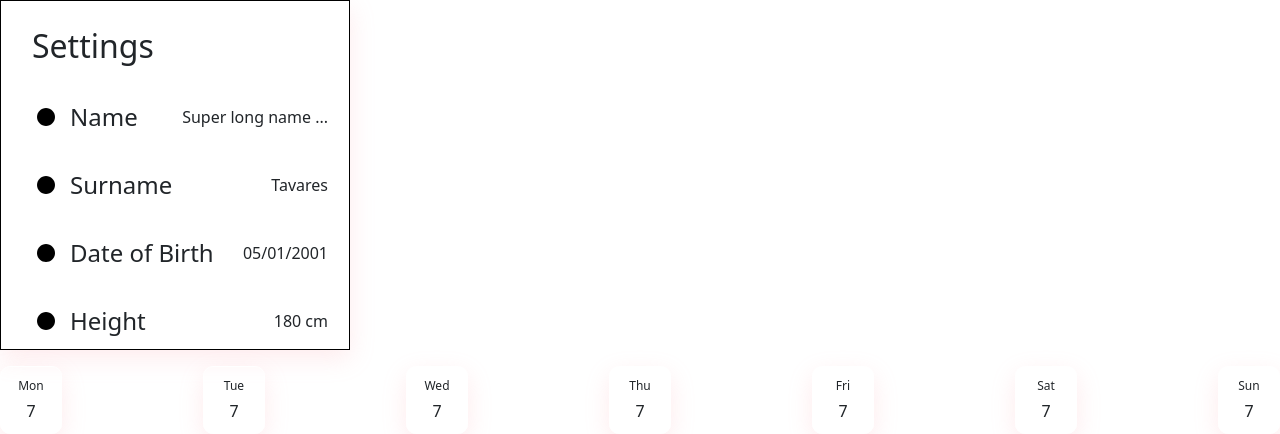
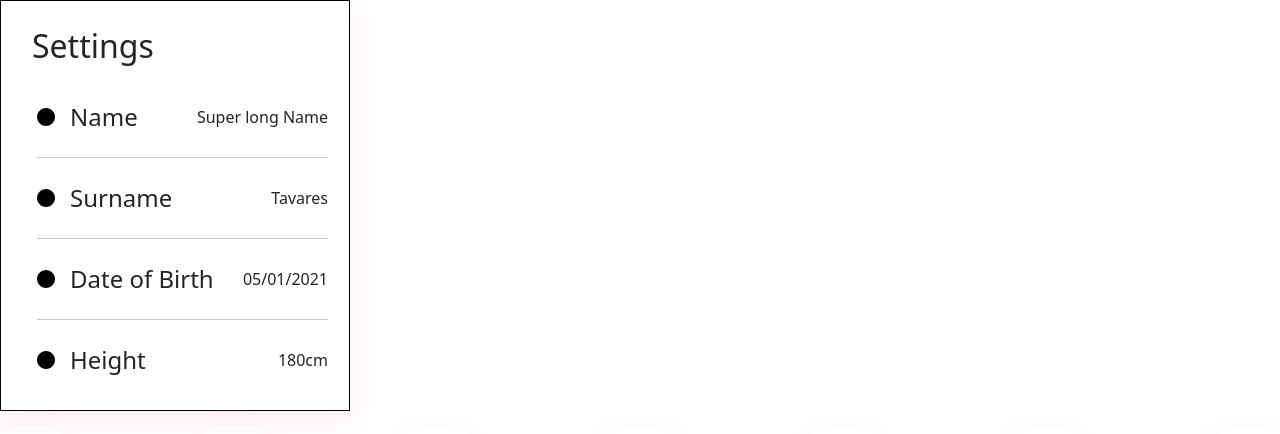
Before and after one commit to Braulin96/modules, a React (Create React App) app: page / in a window 1280 px wide. Shown: the top 434 px of the page. Built offline with nearby package versions, Linux system fonts and the light colour scheme.

Commit message:
Setting Page created

```diff
--- a/src/App.js
+++ b/src/App.js
@@ -6,6 +6,7 @@ import ModuleExpand from "./components/ModuleExpand";
 import ModuleCalendar from "./components/ModuleCalendar";
 import CalendarWeek from "./components/CalendarWeek";
 import SettingsPage from "./components/SettingsPage";
+import InfoSettingsPage from "./components/InfoSettingsPage";
 
 
 
--- /dev/null
+++ b/src/components/InfoSettingsPage.js
@@ -0,0 +1,25 @@
+import React from 'react'
+import ModuleSettingsPage from './ModuleSettingsPage'
+import secondIcon from '../images/secondIcon.svg'
+
+function InfoSettingsPage(props) {
+
+  return (
+    <>
+        <div className='d-flex flex-wrap justify-content-between'>
+            <div className='d-flex flex-wrap' style={{alignItems:"center", justifyContent:"center"}}>
+                <img src={secondIcon} alt="image"/>
+                <h4 style={{ margin:"auto"}}>{props.info}</h4>
+            </div>
+            <div className='d-flex flex-wrap' style={{alignItems:"center", justifyContent:"center"}}>
+                <p style={{ margin:"auto"}}>{props.input}</p>
+            </div>
+        </div>
+        <div>
+            {props.children}
+        </div>
+    </>
+  )
+}
+
+export default InfoSettingsPage
--- a/src/components/ModuleSettingsPage.js
+++ b/src/components/ModuleSettingsPage.js
@@ -9,7 +9,7 @@ function ModuleSettingsPage(props) {
           borderRadius:'0px',
           boxShadow: 'rgba(249, 157, 165, 0.2) 0px 8px 24px',
           padding:"10px 5px",
-          height:  350,
+          height:  'justify-content',
           width: 350,
         }
       }
--- a/src/components/SettingsPage.js
+++ b/src/components/SettingsPage.js
@@ -1,6 +1,7 @@
 import React from 'react'
 import ModuleSettingsPage from './ModuleSettingsPage'
 import secondIcon from '../images/secondIcon.svg'
+import InfoSettingsPage from './InfoSettingsPage'
 
 function SettingsPage(props) {
     const style= {
@@ -18,44 +19,14 @@ function SettingsPage(props) {
   return (
     <ModuleSettingsPage>
         <div className='p-3'>
-            <h2 style= {{paddingLeft:"10px"}}>Settings</h2>
-            <div className='d-flex flex-wrap justify-content-between' style={{paddingTop:"20px"}}>
-                <div className='d-flex flex-wrap' style={{alignItems:"center", justifyContent:"center"}}>
-                    <img src={secondIcon} alt="image"/>
-                    <h4 style={{ margin:"auto"}}>Name</h4>
-                </div>
-                <div className='d-flex flex-wrap' style={{alignItems:"center", justifyContent:"center"}}>
-                    <p style={{ margin:"auto"}}>Super long name ...</p>
-                </div>
-            </div>
-            <div className='d-flex flex-wrap justify-content-between' style={{paddingTop:"20px"}}>
-                <div className='d-flex flex-wrap' style={{alignItems:"center", justifyContent:"center"}}>
-                    <img src={secondIcon} alt="image"/>
-                    <h4 style={{ margin:"auto"}}>Surname</h4>
-                </div>
-                <div className='d-flex flex-wrap' style={{alignItems:"center", justifyContent:"center"}}>
-                    <p style={{ margin:"auto"}}>Tavares</p>
-                </div>
-            </div>
-            <div className='d-flex flex-wrap justify-content-between' style={{paddingTop:"20px"}}>
-                <div className='d-flex flex-wrap' style={{alignItems:"center", justifyContent:"center"}}>
-                    <img src={secondIcon} alt="image"/>
-                    <h4 style={{ margin:"auto"}}>Date of Birth</h4>
-                </div>
-                <div className='d-flex flex-wrap' style={{alignItems:"center", justifyContent:"center"}}>
-                    <p style={{ margin:"auto"}}>05/01/2001</p>
-                </div>
-            </div>
-            <div className='d-flex flex-wrap justify-content-between' style={{paddingTop:"20px"}}>
-                <div className='d-flex flex-wrap' style={{alignItems:"center", justifyContent:"center"}}>
-                    <img src={secondIcon} alt="image"/>
-                    <h4 style={{ margin:"auto"}}>Height</h4>
-                </div>
-                <div className='d-flex flex-wrap' style={{alignItems:"center", justifyContent:"center"}}>
-                    <p style={{ margin:"auto"}}>180 cm </p>
-                </div>
-            </div>
-
+            <h2 style= {{paddingLeft:"10px", paddingBottom:"20px"}}>Settings</h2>
+            <InfoSettingsPage info="Name" input="Super long Name"/>
+            <hr style={{marginLeft:"15px"}}/>
+            <InfoSettingsPage info="Surname" input="Tavares"/>
+            <hr style={{marginLeft:"15px"}}/>
+            <InfoSettingsPage info="Date of Birth" input="05/01/2021"/>
+            <hr style={{marginLeft:"15px",}}/>
+            <InfoSettingsPage info="Height" input="180cm"/>
         </div>
     </ModuleSettingsPage>
   )
```
Also changed, not shown: src/components/InfoSettingPage.js (deleted, +0 -50 lines).
